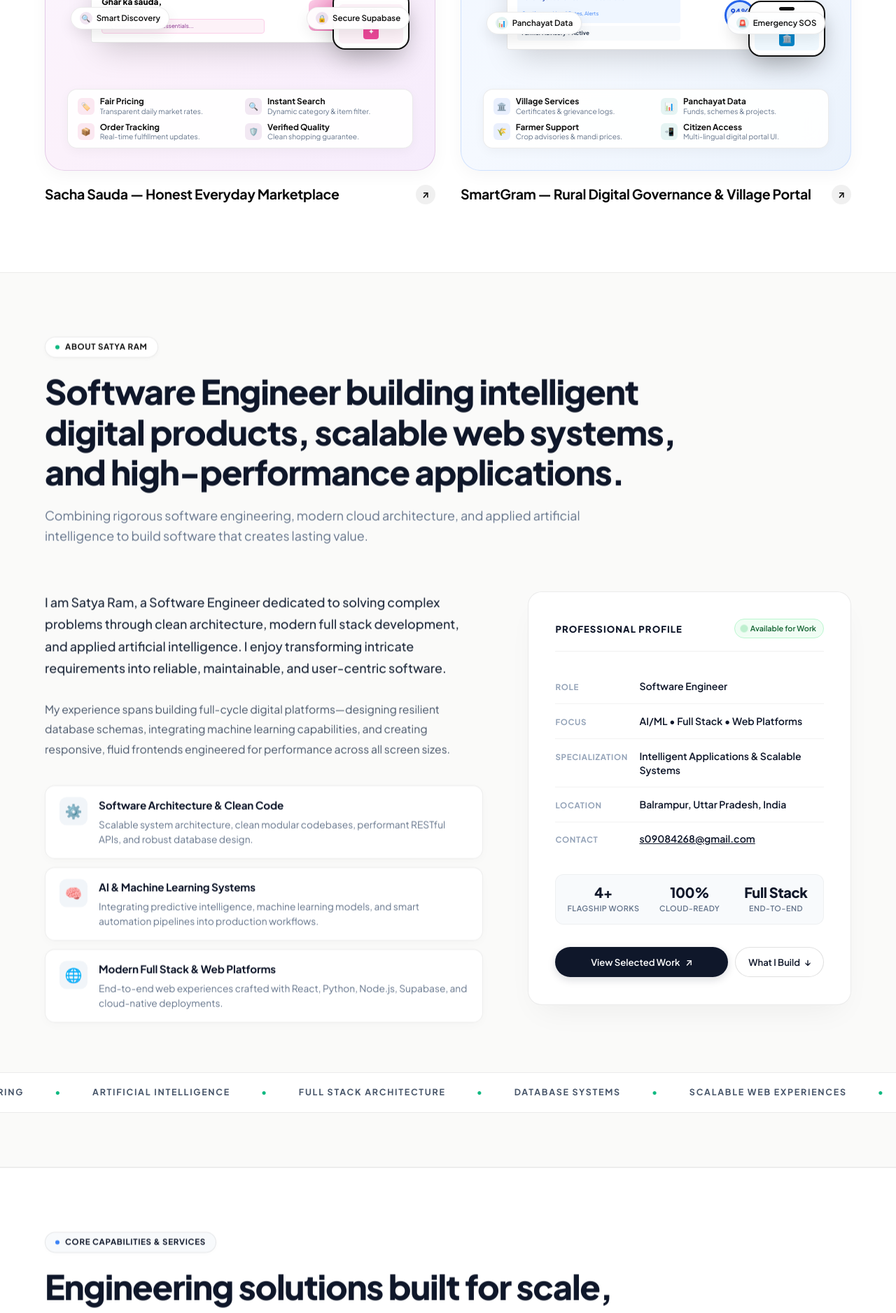
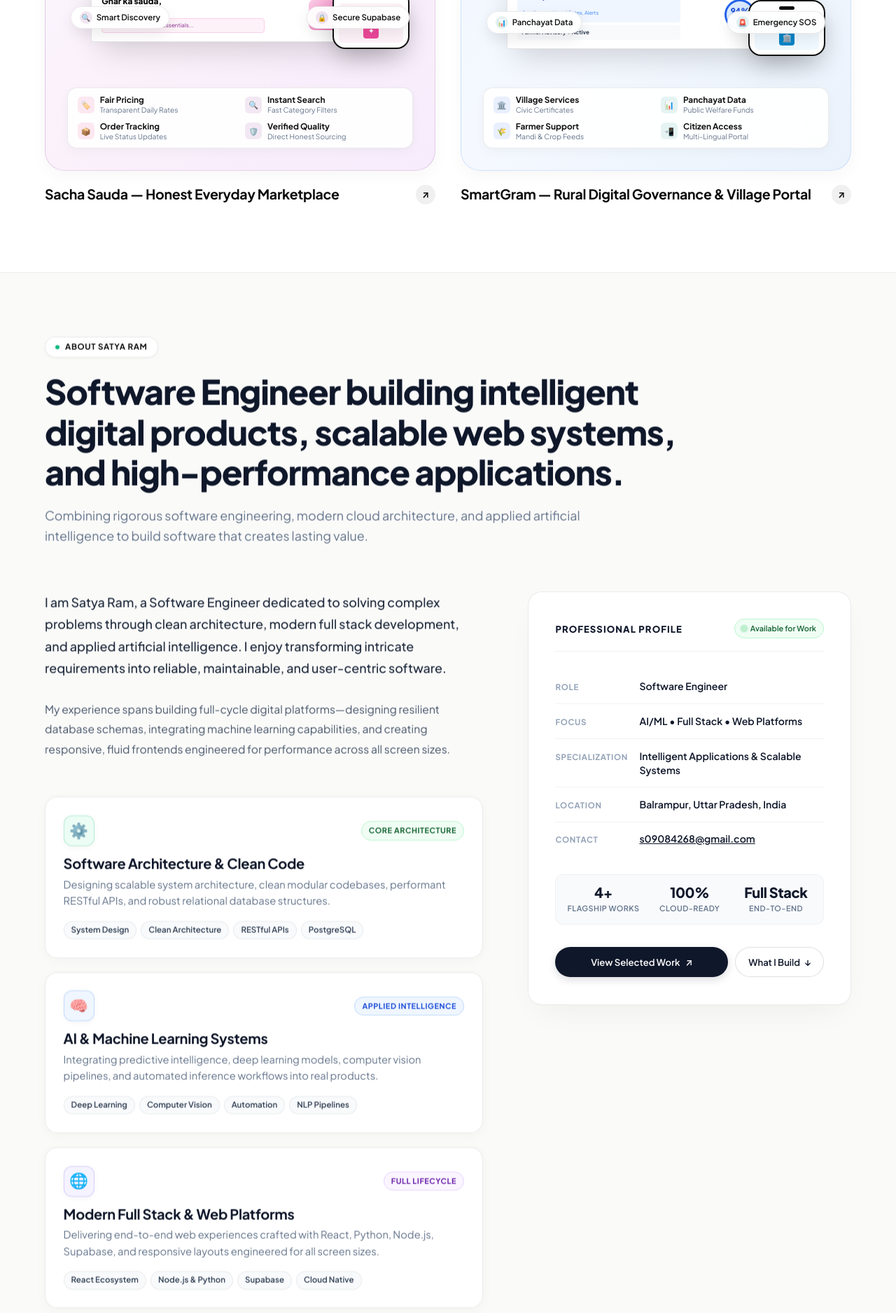
Before and after one commit to SatyaFlux/Satya-Ram-Portfolio, a React (Vite) app: page / in a window 1280 px wide. Shown: the part 2060-3936 px from the top of the page at 70% size. Built offline with nearby package versions, Linux system fonts and the light colour scheme; a web font is replaced by a local one.

Commit message:
Update website

```diff
--- a/src/components/About.jsx
+++ b/src/components/About.jsx
@@ -32,31 +32,64 @@ export default function About() {
               My experience spans building full-cycle digital platforms—designing resilient database schemas, integrating machine learning capabilities, and creating responsive, fluid frontends engineered for performance across all screen sizes.
             </p>
 
-            {/* 3 Core Focus Cards */}
+            {/* 3 Core Focus Cards — Enhanced & Fully Responsive */}
             <div className="about-pillars-grid">
-              <div className="pillar-card">
-                <div className="pillar-icon-box">⚙️</div>
-                <div className="pillar-content">
-                  <h4>Software Architecture &amp; Clean Code</h4>
-                  <p>Scalable system architecture, clean modular codebases, performant RESTful APIs, and robust database design.</p>
+              <article className="pillar-card pillar-card-emerald">
+                <div className="pillar-top-row">
+                  <div className="pillar-icon-box pillar-icon-emerald">⚙️</div>
+                  <span className="pillar-category-tag tag-emerald">Core Architecture</span>
                 </div>
-              </div>
+                <div className="pillar-body">
+                  <h4 className="pillar-title">Software Architecture &amp; Clean Code</h4>
+                  <p className="pillar-desc">
+                    Designing scalable system architecture, clean modular codebases, performant RESTful APIs, and robust relational database structures.
+                  </p>
+                </div>
+                <div className="pillar-tags-row">
+                  <span className="pillar-tag">System Design</span>
+                  <span className="pillar-tag">Clean Architecture</span>
+                  <span className="pillar-tag">RESTful APIs</span>
+                  <span className="pillar-tag">PostgreSQL</span>
+                </div>
+              </article>
 
-              <div className="pillar-card">
-                <div className="pillar-icon-box">🧠</div>
-                <div className="pillar-content">
-                  <h4>AI &amp; Machine Learning Systems</h4>
-                  <p>Integrating predictive intelligence, machine learning models, and smart automation pipelines into production workflows.</p>
+              <article className="pillar-card pillar-card-blue">
+                <div className="pillar-top-row">
+                  <div className="pillar-icon-box pillar-icon-blue">🧠</div>
+                  <span className="pillar-category-tag tag-blue">Applied Intelligence</span>
                 </div>
-              </div>
+                <div className="pillar-body">
+                  <h4 className="pillar-title">AI &amp; Machine Learning Systems</h4>
+                  <p className="pillar-desc">
+                    Integrating predictive intelligence, deep learning models, computer vision pipelines, and automated inference workflows into real products.
+                  </p>
+                </div>
+                <div className="pillar-tags-row">
+                  <span className="pillar-tag">Deep Learning</span>
+                  <span className="pillar-tag">Computer Vision</span>
+                  <span className="pillar-tag">Automation</span>
+                  <span className="pillar-tag">NLP Pipelines</span>
+                </div>
+              </article>
 
-              <div className="pillar-card">
-                <div className="pillar-icon-box">🌐</div>
-                <div className="pillar-content">
-                  <h4>Modern Full Stack &amp; Web Platforms</h4>
-                  <p>End-to-end web experiences crafted with React, Python, Node.js, Supabase, and cloud-native deployments.</p>
+              <article className="pillar-card pillar-card-purple">
+                <div className="pillar-top-row">
+                  <div className="pillar-icon-box pillar-icon-purple">🌐</div>
+                  <span className="pillar-category-tag tag-purple">Full Lifecycle</span>
                 </div>
-              </div>
+                <div className="pillar-body">
+                  <h4 className="pillar-title">Modern Full Stack &amp; Web Platforms</h4>
+                  <p className="pillar-desc">
+                    Delivering end-to-end web experiences crafted with React, Python, Node.js, Supabase, and responsive layouts engineered for all screen sizes.
+                  </p>
+                </div>
+                <div className="pillar-tags-row">
+                  <span className="pillar-tag">React Ecosystem</span>
+                  <span className="pillar-tag">Node.js &amp; Python</span>
+                  <span className="pillar-tag">Supabase</span>
+                  <span className="pillar-tag">Cloud Native</span>
+                </div>
+              </article>
             </div>
           </div>
 
--- a/src/components/Projects.jsx
+++ b/src/components/Projects.jsx
@@ -156,28 +156,28 @@ export default function Projects({ onOpenProject }) {
                     <span className="ribbon-icon" style={{ background: 'rgba(16, 185, 129, 0.12)', color: '#059669' }}>⚛️</span>
                     <div className="ribbon-text">
                       <span className="ribbon-title">Interactive Table</span>
-                      <span className="ribbon-sub">All 118 elements & orbitals.</span>
+                      <span className="ribbon-sub">118 Periodic Elements</span>
                     </div>
                   </div>
                   <div className="ribbon-item">
                     <span className="ribbon-icon" style={{ background: 'rgba(13, 148, 136, 0.12)', color: '#0d9488' }}>🔬</span>
                     <div className="ribbon-text">
                       <span className="ribbon-title">Reaction Engine</span>
-                      <span className="ribbon-sub">Balance & simulate equations.</span>
+                      <span className="ribbon-sub">Balance &amp; Simulate</span>
                     </div>
                   </div>
                   <div className="ribbon-item">
                     <span className="ribbon-icon" style={{ background: 'rgba(16, 185, 129, 0.12)', color: '#059669' }}>🤖</span>
                     <div className="ribbon-text">
                       <span className="ribbon-title">AI Chemistry Tutor</span>
-                      <span className="ribbon-sub">Step-by-step guidance.</span>
+                      <span className="ribbon-sub">Smart Step Guidance</span>
                     </div>
                   </div>
                   <div className="ribbon-item">
                     <span className="ribbon-icon" style={{ background: 'rgba(13, 148, 136, 0.12)', color: '#0d9488' }}>📚</span>
                     <div className="ribbon-text">
                       <span className="ribbon-title">Track Mastery</span>
-                      <span className="ribbon-sub">Bookmarks & cloud progress.</span>
+                      <span className="ribbon-sub">Cloud Study Paths</span>
                     </div>
                   </div>
                 </div>
@@ -289,28 +289,28 @@ export default function Projects({ onOpenProject }) {
                     <span className="ribbon-icon" style={{ background: 'rgba(202, 138, 4, 0.12)', color: '#b45309' }}>🏪</span>
                     <div className="ribbon-text">
                       <span className="ribbon-title">Digital Storefront</span>
-                      <span className="ribbon-sub">Staples, spices & essentials.</span>
+                      <span className="ribbon-sub">Daily Kirana Catalog</span>
                     </div>
                   </div>
                   <div className="ribbon-item">
                     <span className="ribbon-icon" style={{ background: 'rgba(22, 163, 74, 0.12)', color: '#16a34a' }}>⚡</span>
                     <div className="ribbon-text">
                       <span className="ribbon-title">Express Delivery</span>
-                      <span className="ribbon-sub">30-45 min doorstep drops.</span>
+                      <span className="ribbon-sub">30-45 Min Doorstep</span>
                     </div>
                   </div>
                   <div className="ribbon-item">
                     <span className="ribbon-icon" style={{ background: 'rgba(202, 138, 4, 0.12)', color: '#b45309' }}>💬</span>
                     <div className="ribbon-text">
                       <span className="ribbon-title">1-Click WhatsApp</span>
-                      <span className="ribbon-sub">Direct merchant messaging.</span>
+                      <span className="ribbon-sub">Direct Cart Orders</span>
                     </div>
                   </div>
                   <div className="ribbon-item">
                     <span className="ribbon-icon" style={{ background: 'rgba(22, 163, 74, 0.12)', color: '#16a34a' }}>💳</span>
                     <div className="ribbon-text">
                       <span className="ribbon-title">Flexible Checkout</span>
-                      <span className="ribbon-sub">Cash, UPI & instant slips.</span>
+                      <span className="ribbon-sub">Cash &amp; UPI Options</span>
                     </div>
                   </div>
                 </div>
@@ -422,28 +422,28 @@ export default function Projects({ onOpenProject }) {
                     <span className="ribbon-icon" style={{ background: 'rgba(219, 39, 119, 0.1)', color: '#db2777' }}>🏷️</span>
                     <div className="ribbon-text">
                       <span className="ribbon-title">Fair Pricing</span>
-                      <span className="ribbon-sub">Transparent daily market rates.</span>
+                      <span className="ribbon-sub">Transparent Daily Rates</span>
                     </div>
                   </div>
                   <div className="ribbon-item">
                     <span className="ribbon-icon" style={{ background: 'rgba(132, 43, 139, 0.1)', color: '#842b8b' }}>🔍</span>
                     <div className="ribbon-text">
                       <span className="ribbon-title">Instant Search</span>
-                      <span className="ribbon-sub">Dynamic category & item filter.</span>
+                      <span className="ribbon-sub">Fast Category Filters</span>
                     </div>
                   </div>
                   <div className="ribbon-item">
                     <span className="ribbon-icon" style={{ background: 'rgba(219, 39, 119, 0.1)', color: '#db2777' }}>📦</span>
                     <div className="ribbon-text">
                       <span className="ribbon-title">Order Tracking</span>
-                      <span className="ribbon-sub">Real-time fulfillment updates.</span>
+                      <span className="ribbon-sub">Live Status Updates</span>
                     </div>
                   </div>
                   <div className="ribbon-item">
                     <span className="ribbon-icon" style={{ background: 'rgba(132, 43, 139, 0.1)', color: '#842b8b' }}>🛡️</span>
                     <div className="ribbon-text">
                       <span className="ribbon-title">Verified Quality</span>
-                      <span className="ribbon-sub">Clean shopping guarantee.</span>
+                      <span className="ribbon-sub">Direct Honest Sourcing</span>
                     </div>
                   </div>
                 </div>
@@ -555,28 +555,28 @@ export default function Projects({ onOpenProject }) {
                     <span className="ribbon-icon" style={{ background: 'rgba(37, 99, 235, 0.1)', color: '#2563eb' }}>🏛️</span>
                     <div className="ribbon-text">
                       <span className="ribbon-title">Village Services</span>
-                      <span className="ribbon-sub">Certificates & grievance logs.</span>
+                      <span className="ribbon-sub">Civic Certificates</span>
                     </div>
                   </div>
                   <div className="ribbon-item">
                     <span className="ribbon-icon" style={{ background: 'rgba(13, 148, 136, 0.1)', color: '#0d9488' }}>📊</span>
                     <div className="ribbon-text">
                       <span className="ribbon-title">Panchayat Data</span>
-                      <span className="ribbon-sub">Funds, schemes & projects.</span>
+                      <span className="ribbon-sub">Public Welfare Funds</span>
                     </div>
                   </div>
                   <div className="ribbon-item">
                     <span className="ribbon-icon" style={{ background: 'rgba(37, 99, 235, 0.1)', color: '#2563eb' }}>🌾</span>
                     <div className="ribbon-text">
                       <span className="ribbon-title">Farmer Support</span>
-                      <span className="ribbon-sub">Crop advisories & mandi prices.</span>
+                      <span className="ribbon-sub">Mandi &amp; Crop Feeds</span>
                     </div>
                   </div>
                   <div className="ribbon-item">
                     <span className="ribbon-icon" style={{ background: 'rgba(13, 148, 136, 0.1)', color: '#0d9488' }}>📲</span>
                     <div className="ribbon-text">
                       <span className="ribbon-title">Citizen Access</span>
-                      <span className="ribbon-sub">Multi-lingual digital portal UI.</span>
+                      <span className="ribbon-sub">Multi-Lingual Portal</span>
                     </div>
                   </div>
                 </div>
@@ -624,28 +624,28 @@ export default function Projects({ onOpenProject }) {
                     <span className="ribbon-icon" style={{ background: '#f5f5f4', color: '#1c1917' }}>📋</span>
                     <div className="ribbon-text">
                       <span className="ribbon-title">Unified View</span>
-                      <span className="ribbon-sub">Consolidated tasks.</span>
+                      <span className="ribbon-sub">Consolidated Tasks</span>
                     </div>
                   </div>
                   <div className="ribbon-item">
                     <span className="ribbon-icon" style={{ background: '#f5f5f4', color: '#1c1917' }}>🎯</span>
                     <div className="ribbon-text">
                       <span className="ribbon-title">Habit Rings</span>
-                      <span className="ribbon-sub">Daily discipline loops.</span>
+                      <span className="ribbon-sub">Daily Habit Loops</span>
                     </div>
                   </div>
                   <div className="ribbon-item">
                     <span className="ribbon-icon" style={{ background: '#f5f5f4', color: '#1c1917' }}>⚡</span>
                     <div className="ribbon-text">
                       <span className="ribbon-title">Ultra Fast</span>
-                      <span className="ribbon-sub">Zero-lag interface.</span>
+                      <span className="ribbon-sub">Zero-Lag Interface</span>
                     </div>
                   </div>
                   <div className="ribbon-item">
                     <span className="ribbon-icon" style={{ background: '#f5f5f4', color: '#1c1917' }}>🔒</span>
                     <div className="ribbon-text">
-                      <span className="ribbon-title">Private</span>
-                      <span className="ribbon-sub">No trackers.</span>
+                      <span className="ribbon-title">Private OS</span>
+                      <span className="ribbon-sub">Local Private Storage</span>
                     </div>
                   </div>
                 </div>
--- a/src/index.css
+++ b/src/index.css
@@ -1142,54 +1142,132 @@ input, textarea {
 .about-pillars-grid {
   display: flex;
   flex-direction: column;
-  gap: 12px;
-  margin-top: 0.5rem;
+  gap: 1.25rem;
+  margin-top: 1.5rem;
 }
 
 .pillar-card {
   background: #ffffff;
-  border: 1px solid rgba(0, 0, 0, 0.07);
-  border-radius: 14px;
-  padding: 16px 20px;
-  display: flex;
-  align-items: flex-start;
-  gap: 16px;
-  box-shadow: 0 4px 14px rgba(0, 0, 0, 0.025);
-  transition: transform 0.25s ease, box-shadow 0.25s ease, border-color 0.25s ease;
+  border: 1px solid rgba(0, 0, 0, 0.08);
+  border-radius: 18px;
+  padding: clamp(1.25rem, 2.5vw, 1.6rem);
+  box-shadow: 0 4px 18px rgba(0, 0, 0, 0.03);
+  transition: transform 0.3s cubic-bezier(0.16, 1, 0.3, 1),
+              box-shadow 0.3s ease,
+              border-color 0.3s ease;
+  display: flex;
+  flex-direction: column;
+  gap: 0.75rem;
+  position: relative;
 }
 
 .pillar-card:hover {
-  transform: translateY(-2px);
-  border-color: rgba(0, 0, 0, 0.14);
-  box-shadow: 0 10px 24px -6px rgba(0, 0, 0, 0.06);
+  transform: translateY(-3px);
+  border-color: rgba(15, 23, 42, 0.18);
+  box-shadow: 0 16px 36px -8px rgba(0, 0, 0, 0.07);
+}
+
+.pillar-top-row {
+  display: flex;
+  align-items: center;
+  justify-content: space-between;
+  gap: 12px;
 }
 
 .pillar-icon-box {
-  width: 40px;
-  height: 40px;
-  border-radius: 10px;
-  background: #f1f5f9;
+  width: 44px;
+  height: 44px;
+  border-radius: 12px;
   display: flex;
   align-items: center;
   justify-content: center;
-  font-size: 1.25rem;
+  font-size: 1.35rem;
   flex-shrink: 0;
-}
-
-.pillar-content h4 {
-  font-family: var(--font-sans);
-  font-size: 0.95rem;
+  box-shadow: 0 2px 8px rgba(0, 0, 0, 0.04);
+}
+
+.pillar-icon-emerald {
+  background: #ecfdf5;
+  border: 1px solid rgba(16, 185, 129, 0.25);
+}
+
+.pillar-icon-blue {
+  background: #eff6ff;
+  border: 1px solid rgba(59, 130, 246, 0.25);
+}
+
+.pillar-icon-purple {
+  background: #f5f3ff;
+  border: 1px solid rgba(139, 92, 246, 0.25);
+}
+
+.pillar-category-tag {
+  font-family: var(--font-sans);
+  font-size: 0.68rem;
   font-weight: 700;
+  letter-spacing: 0.05em;
+  text-transform: uppercase;
+  padding: 4px 10px;
+  border-radius: 999px;
+}
+
+.tag-emerald {
+  background: #f0fdf4;
+  color: #166534;
+  border: 1px solid #bbf7d0;
+}
+
+.tag-blue {
+  background: #eff6ff;
+  color: #1d4ed8;
+  border: 1px solid #bfdbfe;
+}
+
+.tag-purple {
+  background: #faf5ff;
+  color: #6b21a8;
+  border: 1px solid #e9d5ff;
+}
+
+.pillar-title {
+  font-family: var(--font-sans);
+  font-size: clamp(1.05rem, 1.8vw, 1.25rem);
+  font-weight: 700;
+  letter-spacing: -0.015em;
   color: #0f172a;
-  margin-bottom: 4px;
-  letter-spacing: -0.01em;
-}
-
-.pillar-content p {
-  font-size: 0.86rem;
-  line-height: 1.55;
+  line-height: 1.3;
+  margin-bottom: 0.35rem;
+}
+
+.pillar-desc {
+  font-size: 0.92rem;
+  line-height: 1.6;
   color: #64748b;
   margin: 0;
+}
+
+.pillar-tags-row {
+  display: flex;
+  flex-wrap: wrap;
+  gap: 6px;
+  margin-top: 0.25rem;
+}
+
+.pillar-tag {
+  font-family: var(--font-sans);
+  font-size: 0.72rem;
+  font-weight: 600;
+  color: #334155;
+  background: #f8fafc;
+  border: 1px solid rgba(0, 0, 0, 0.06);
+  padding: 3px 10px;
+  border-radius: 999px;
+  transition: all 0.2s ease;
+}
+
+.pillar-card:hover .pillar-tag {
+  background: #f1f5f9;
+  color: #0f172a;
 }
 
 /* Right Executive Profile Card */
@@ -2289,17 +2367,13 @@ input, textarea {
   font-size: 0.74rem;
   font-weight: 700;
   color: #111111;
-  white-space: nowrap;
-  overflow: hidden;
-  text-overflow: ellipsis;
+  line-height: 1.25;
 }
 
 .ribbon-sub {
   font-size: 0.64rem;
   color: #64748b;
-  white-space: nowrap;
-  overflow: hidden;
-  text-overflow: ellipsis;
+  line-height: 1.25;
 }
 
 /* Card Title Below */
@@ -3932,6 +4006,298 @@ input, textarea {
     width: 110px;
     height: 110px;
   }
+
+  /* =========================================================================
+     PROJECT SHOWCASE CARDS — Mobile Responsiveness & Polish
+     ========================================================================= */
+  .navsoul-projects-grid {
+    grid-template-columns: 1fr;
+    gap: 2rem;
+  }
+
+  .project-stage-box {
+    min-height: auto;
+    padding: 1.15rem 1rem;
+    border-radius: 1.35rem;
+    gap: 0.85rem;
+  }
+
+  .stage-top-meta {
+    flex-wrap: wrap;
+    gap: 6px 8px;
+    justify-content: flex-start;
+    align-items: center;
+    width: 100%;
+  }
+
+  .stage-tag-badge {
+    padding: 4px 10px;
+    font-size: 0.65rem;
+  }
+
+  .stage-feature-pill {
+    max-width: 100%;
+    font-size: 0.72rem;
+    white-space: normal;
+    padding: 4px 10px;
+    line-height: 1.3;
+  }
+
+  /* CRITICAL: HIDE colliding floating pills on mobile to prevent covering mockups */
+  .floating-pill {
+    display: none !important;
+  }
+
+  .stage-center-visual {
+    padding-block: 0.35rem;
+  }
+
+  .stage-brand-title {
+    font-size: clamp(2.1rem, 8.5vw, 2.85rem);
+    margin-bottom: 0.15rem;
+  }
+
+  .stage-url-link {
+    font-size: 0.75rem;
+    margin-bottom: 0.75rem;
+  }
+
+  .mockup-devices-wrap {
+    width: 100%;
+    max-width: 320px;
+    margin-inline: auto;
+    margin-bottom: 0.4rem;
+    padding-inline: 4px;
+    position: relative;
+  }
+
+  .mockup-laptop {
+    width: 82%;
+    margin-right: auto;
+    margin-left: 0;
+    border-radius: 8px 8px 3px 3px;
+  }
+
+  .mockup-laptop-bar {
+    padding: 4px 8px;
+  }
+
+  .mockup-url-bar {
+    max-width: 100px;
+    font-size: 0.52rem;
+  }
+
+  .mockup-laptop-body {
+    padding: 8px 10px;
+  }
+
+  .mockup-phone {
+    width: 32%;
+    max-width: 92px;
+    right: 2px;
+    bottom: -6px;
+    border-width: 2px;
+    border-radius: 14px;
+    padding: 5px;
+  }
+
+  .mockup-phone-island {
+    width: 16px;
+    height: 4px;
+    margin-bottom: 4px;
+  }
+
+  .stage-bottom-ribbon {
+    grid-template-columns: repeat(2, 1fr);
+    gap: 8px 10px;
+    padding: 8px 10px;
+    border-radius: 12px;
+  }
+
+  .ribbon-item {
+    gap: 6px;
+    align-items: flex-start;
+    min-width: 0;
+  }
+
+  .ribbon-icon {
+    width: 20px;
+    height: 20px;
+    font-size: 10px;
+    margin-top: 1px;
+    flex-shrink: 0;
+  }
+
+  .ribbon-title {
+    font-size: 0.68rem;
+    font-weight: 700;
+    white-space: normal;
+    line-height: 1.25;
+  }
+
+  .ribbon-sub {
+    font-size: 0.58rem;
+    color: #64748b;
+    white-space: normal;
+    line-height: 1.2;
+  }
+
+  .card-caption-title {
+    font-size: clamp(1rem, 3.8vw, 1.18rem);
+    margin-top: 0.85rem;
+    gap: 10px;
+    align-items: flex-start;
+  }
+
+  .card-caption-arrow {
+    width: 26px;
+    height: 26px;
+    font-size: 12px;
+    flex-shrink: 0;
+    margin-top: 2px;
+  }
+
+  /* =========================================================================
+     ABOUT SECTION PILLAR & DOSSIER CARDS — Mobile Polish
+     ========================================================================= */
+  .about-grid-premium {
+    grid-template-columns: 1fr;
+    gap: 2.25rem;
+  }
+
+  .pillar-card {
+    padding: 1.15rem 1rem;
+    border-radius: 16px;
+  }
+
+  .pillar-icon-box {
+    width: 40px;
+    height: 40px;
+    font-size: 1.25rem;
+  }
+
+  .pillar-category-tag {
+    font-size: 0.64rem;
+    padding: 3px 8px;
+  }
+
+  .pillar-title {
+    font-size: 1.08rem;
+  }
+
+  .pillar-desc {
+    font-size: 0.88rem;
+    line-height: 1.55;
+  }
+
+  .pillar-tag {
+    font-size: 0.68rem;
+    padding: 3px 8px;
+  }
+
+  .about-dossier-card {
+    padding: 1.35rem 1.15rem;
+    border-radius: 18px;
+  }
+
+  .dossier-row {
+    grid-template-columns: 95px 1fr;
+    font-size: 0.84rem;
+    gap: 8px;
+  }
+
+  .dossier-stats-grid {
+    gap: 8px;
+    padding: 10px 8px;
+  }
+
+  .dossier-stat-num {
+    font-size: 1.35rem;
+  }
+
+  .dossier-stat-label {
+    font-size: 0.62rem;
+  }
+
+  /* =========================================================================
+     CAPABILITIES SECTION CARDS — Mobile Polish
+     ========================================================================= */
+  .capabilities-cards-grid {
+    grid-template-columns: 1fr;
+    gap: 1.25rem;
+  }
+
+  .cap-premium-card {
+    padding: 1.35rem 1.15rem;
+    border-radius: 18px;
+  }
+
+  .cap-top-row {
+    margin-bottom: 0.85rem;
+  }
+
+  .cap-icon-box {
+    width: 42px;
+    height: 42px;
+    font-size: 1.25rem;
+  }
+
+  .cap-formal-title {
+    font-size: clamp(1.15rem, 4.2vw, 1.35rem);
+  }
+
+  .cap-formal-desc {
+    font-size: 0.9rem;
+    line-height: 1.6;
+    margin-bottom: 1rem;
+  }
+
+  .cap-pill-tag {
+    font-size: 0.72rem;
+    padding: 3px 10px;
+  }
+
+  /* =========================================================================
+     EXPERIENCE MILESTONE CARDS — Mobile Polish
+     ========================================================================= */
+  .exp-milestone-row {
+    grid-template-columns: 28px 1fr;
+    gap: 0.85rem;
+  }
+
+  .exp-track-line-base,
+  .exp-track-line-fill {
+    left: 13px;
+  }
+
+  .exp-milestone-node {
+    width: 18px;
+    height: 18px;
+  }
+
+  .exp-milestone-dot {
+    width: 6px;
+    height: 6px;
+  }
+
+  .exp-milestone-card {
+    padding: 1.25rem 1rem;
+    border-radius: 16px;
+  }
+
+  .exp-milestone-title {
+    font-size: 1.15rem;
+  }
+
+  .exp-milestone-desc {
+    font-size: 0.88rem;
+    line-height: 1.55;
+  }
+
+  .exp-pill-tag {
+    font-size: 0.7rem;
+    padding: 3px 9px;
+  }
 }
 
 /* --- Mobile Small (<= 430px & 375px) --- */
```
